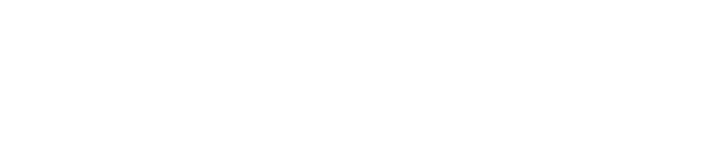
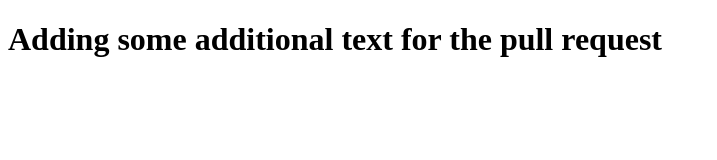
Before and after one commit to ThomasKubant/bandcamping, a plain HTML site: page index.html in a window 1280 px wide. Shown: the whole page, without its empty margins (0-717 px from the left). Drawn offline with Linux system fonts and the light colour scheme.

Commit message:
added some text

```diff
--- a/index.html
+++ b/index.html
@@ -7,6 +7,7 @@
     <title>Document</title>
 </head>
 <body>
+    <h1>Adding some additional text for the pull request</h1>
     <source><source/>
 </body>
 </html>
```
